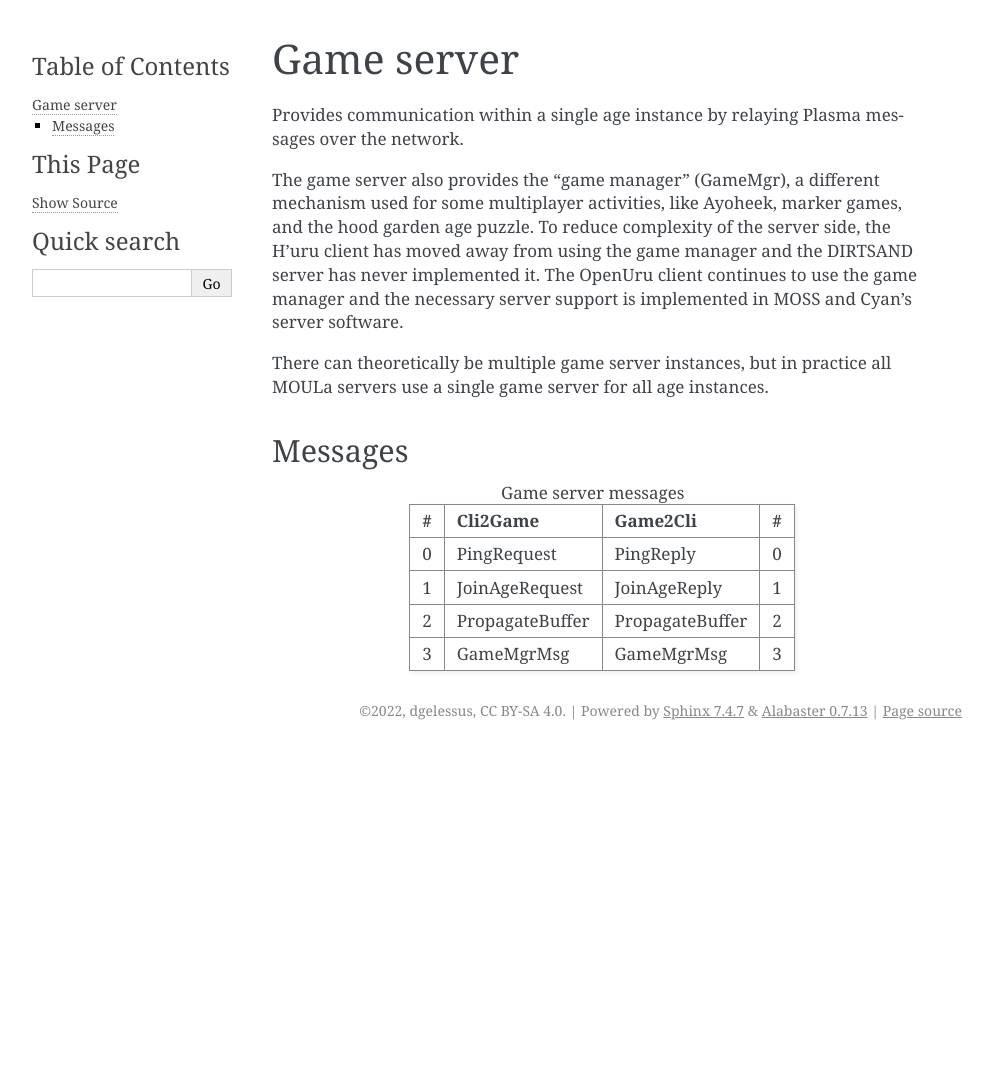
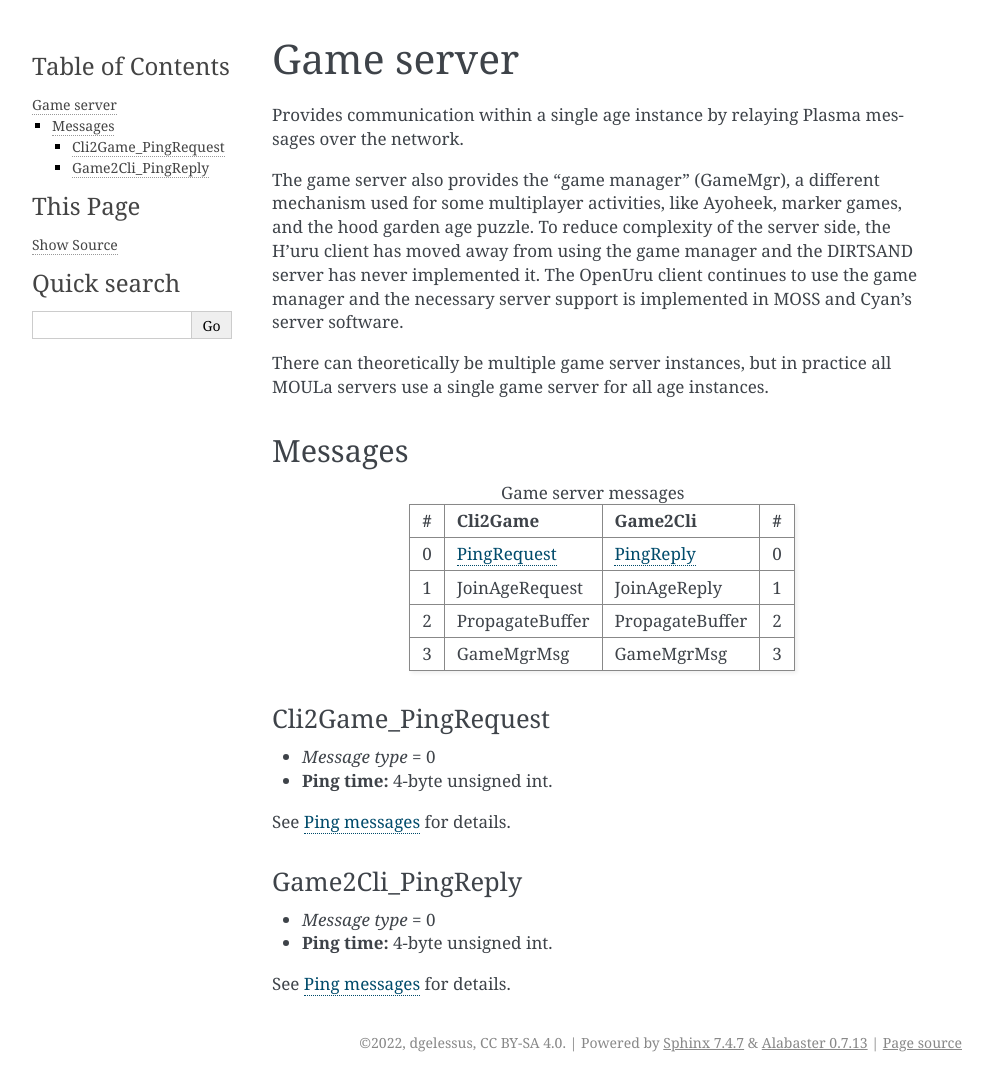
Before and after one commit to dgelessus/NAGUS, a Sphinx documentation site: the page built from docs/uru/game_server.rst, in a window 1280 px wide. Shown: the whole page, without its empty margins (148-1141 px from the left). Built offline with Sphinx 7.4.7, drawn with Linux system fonts in a browser that asks for light colours; before the commit the page ends 900 px from its top, so only the background shows below that.

Commit message:
Document and implement game server ping messages

```diff
--- a/docs/uru/game_server.rst
+++ b/docs/uru/game_server.rst
@@ -33,7 +33,27 @@ Messages
    :header: #,Cli2Game,Game2Cli,#
    :widths: auto
 
-   0,PingRequest,PingReply,0
+   0,:ref:`PingRequest <cli2game_ping_request>`,:ref:`PingReply <game2cli_ping_reply>`,0
    1,JoinAgeRequest,JoinAgeReply,1
    2,PropagateBuffer,PropagateBuffer,2
    3,GameMgrMsg,GameMgrMsg,3
+
+.. _cli2game_ping_request:
+
+Cli2Game_PingRequest
+^^^^^^^^^^^^^^^^^^^^
+
+* *Message type* = 0
+* **Ping time:** 4-byte unsigned int.
+
+See :ref:`ping` for details.
+
+.. _game2cli_ping_reply:
+
+Game2Cli_PingReply
+^^^^^^^^^^^^^^^^^^
+
+* *Message type* = 0
+* **Ping time:** 4-byte unsigned int.
+
+See :ref:`ping` for details.
```
Also changed, not shown: 1 other file.
